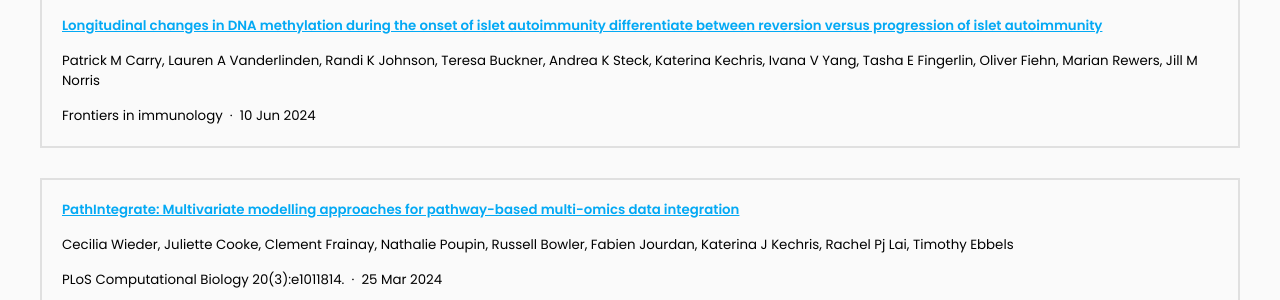
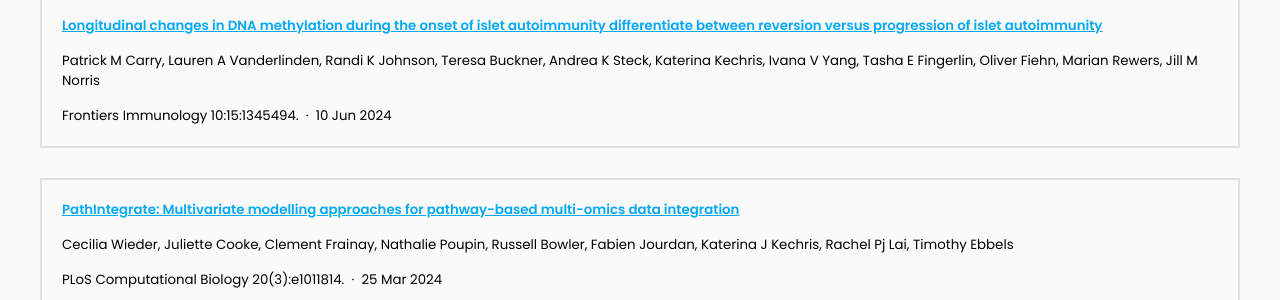
Before and after one commit to KechrisLab/kechrislab.github.io, a Jekyll site: the page built from Publications/index.md, in a window 1280 px wide and 900 px high, scrolled down 434 px. Shown: the part 154-454 px from the top of the window. Built offline with Jekyll 4.4.1, drawn with Linux system fonts in a browser that asks for light colours.

Commit message:
Generate citations

```diff
--- a/_data/citations.yaml
+++ b/_data/citations.yaml
@@ -16,10 +16,10 @@
   - Oliver Fiehn
   - Marian Rewers
   - Jill M Norris
-  publisher: Frontiers in immunology
+  publisher: Frontiers Immunology 10:15:1345494.
   date: '2024-06-10'
   link: https://pmc.ncbi.nlm.nih.gov/articles/PMC11194352/
-  _cache: d168402bc0832e17a7293b60152bbf531eef9ddb74976d3b26f2b33984d2de9f
+  _cache: f08b800d85e00cc594bc67407e50999429d7d7c9d9d1df785a8e2e0195897396
 - id: pmc:PMC10994553
   title: 'PathIntegrate: Multivariate modelling approaches for pathway-based multi-omics
     data integration'
```
